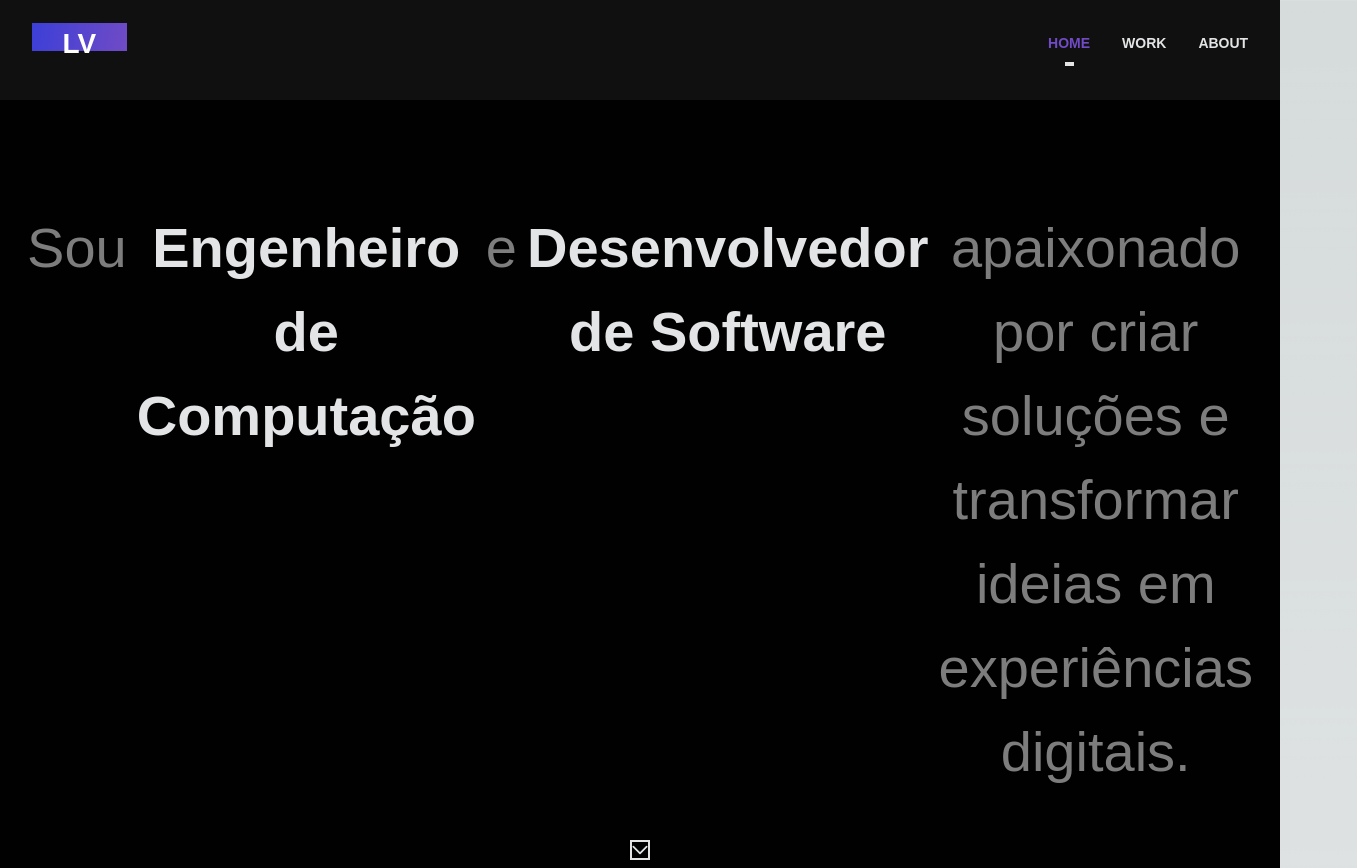
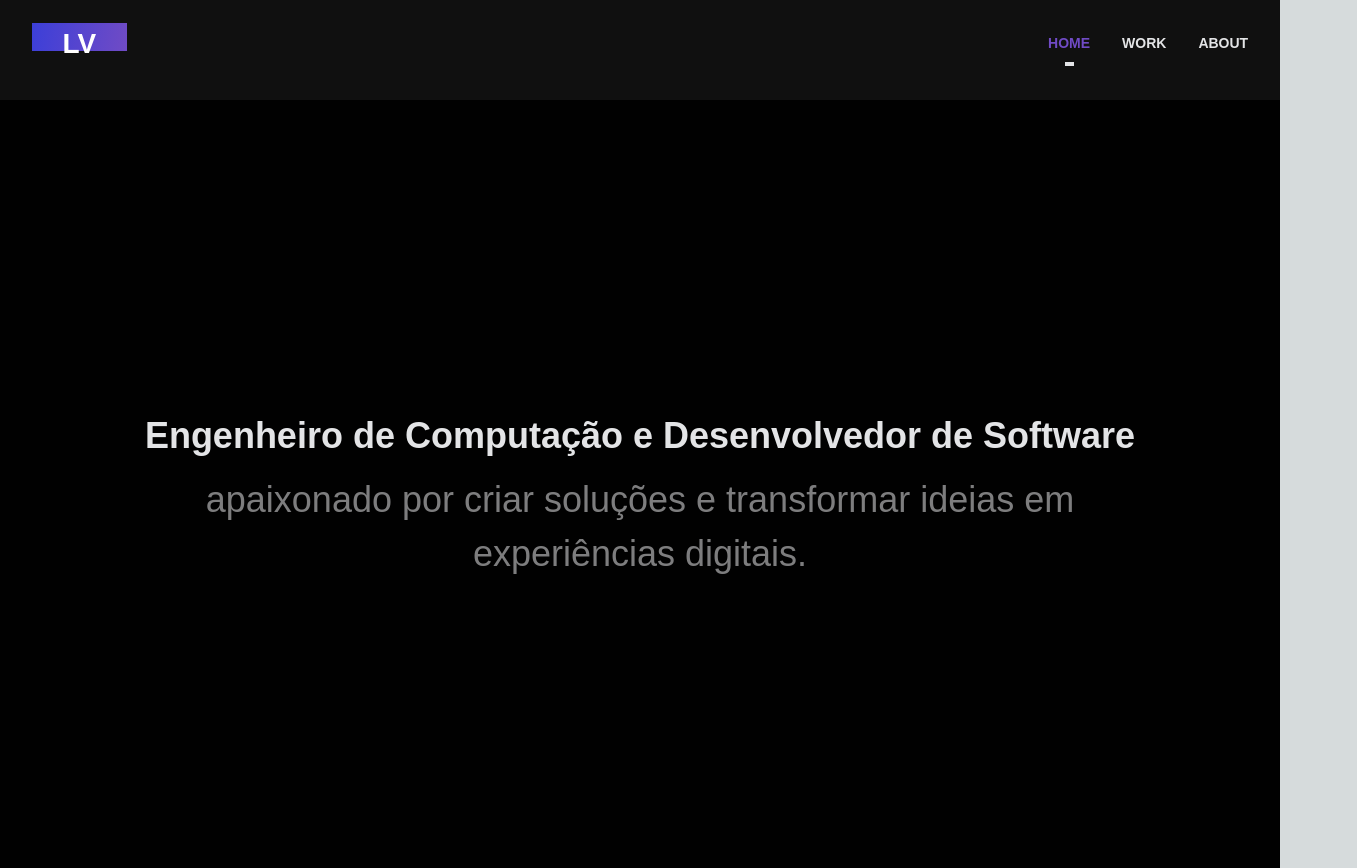
Before and after one commit to Carlos-Levi/Portifolio, a Next.js app: page / in a window 1280 px wide. Shown: the top 868 px of the page, 1357 px wide, since content can reach past the window. Built offline with nearby package versions, Linux system fonts and the light colour scheme.

Commit message:
update HomeSection

```diff
--- a/src/app/components/HomeSection.tsx
+++ b/src/app/components/HomeSection.tsx
@@ -5,16 +5,12 @@ const HomeSection: React.FC = () => {
   return (
     <div id="home" className={styles.homeSection}>
       <div className={styles.textContainer}>
-        <span className={styles.introText}>Sou</span>
-        <span className={styles.highlightedText}>Engenheiro de Computação</span>
-        <span className={styles.introText}>e</span>
-        <span className={styles.highlightedText}>Desenvolvedor de Software</span>
+        <span className={styles.highlightedText}>
+          Engenheiro de Computação e Desenvolvedor de Software
+        </span>
         <span className={styles.introText}>
           apaixonado por criar soluções e transformar ideias em experiências digitais.
         </span>
-      </div>
-      <div className={styles.iconContainer}>
-        <img src="/Vector.svg" alt="Ícone de rolar para baixo" className={styles.icon} />
       </div>
     </div>
   );
--- a/src/app/styles/Home.module.css
+++ b/src/app/styles/Home.module.css
@@ -13,52 +13,58 @@
   align-items: center;
   justify-content: center;
   position: relative;
+  text-align: center;
 }
 
 .textContainer {
-  text-align: center;
-  padding-left: 104px;
-  padding-right: 104px;
-  justify-content: flex-start;
-  align-items: flex-start;
-  display: inline-flex;
-  gap: 10px; /* Espaçamento entre as partes do texto */
+  max-width: 80%; /* Ajuste conforme necessário */
+}
+
+.introText,
+.highlightedText,
+.spaceText {
+  display: block; /* Garante que o texto fique em blocos */
+  margin: 0 auto; /* Centraliza o texto */
+  font-size: 36px; /* Ajuste o tamanho da fonte conforme necessário */
+  font-family: 'Work Sans', sans-serif;
+  line-height: 54px; /* Ajuste a altura da linha para o novo tamanho da fonte */
+}
+
+.introText,
+.highlightedText {
+  margin-bottom: 10px; /* Adiciona um espaço entre as linhas */
+}
+
+.highlightedText {
+  color: #E3E4E6;
+  font-weight: 600;
 }
 
 .introText {
   color: rgba(227, 228, 230, 0.55);
-  font-size: 56px;
-  font-family: 'Work Sans', sans-serif;
   font-weight: 300;
-  line-height: 84px;
-  word-wrap: break-word;
-}
-
-.highlightedText {
-  color: #E3E4E6;
-  font-size: 56px;
-  font-family: 'Work Sans', sans-serif;
-  font-weight: 600;
-  line-height: 84px;
-  word-wrap: break-word;
 }
 
 .spaceText {
   color: rgba(255, 255, 255, 0.75);
-  font-size: 56px;
-  font-family: 'Work Sans', sans-serif;
   font-weight: 300;
-  line-height: 84px;
-  word-wrap: break-word;
 }
 
-.iconContainer {
-  position: absolute;
-  bottom: 40px;
+@media (max-width: 768px) {
+  .introText,
+  .highlightedText,
+  .spaceText {
+    font-size: 28px; /* Reduz o tamanho da fonte para telas menores */
+    line-height: 40px;
+  }
 }
 
-.icon {
-  width: 20px;
-  height: 20px;
-  border: 2.67px solid #E3E4E6;
+@media (max-width: 480px) {
+  .introText,
+  .highlightedText,
+  .spaceText {
+    font-size: 20px; /* Ajusta ainda mais o tamanho da fonte para telas muito pequenas */
+    line-height: 30px;
+    max-width: 90%; /* Ajusta a largura máxima para dispositivos móveis */
+  }
 }
```
